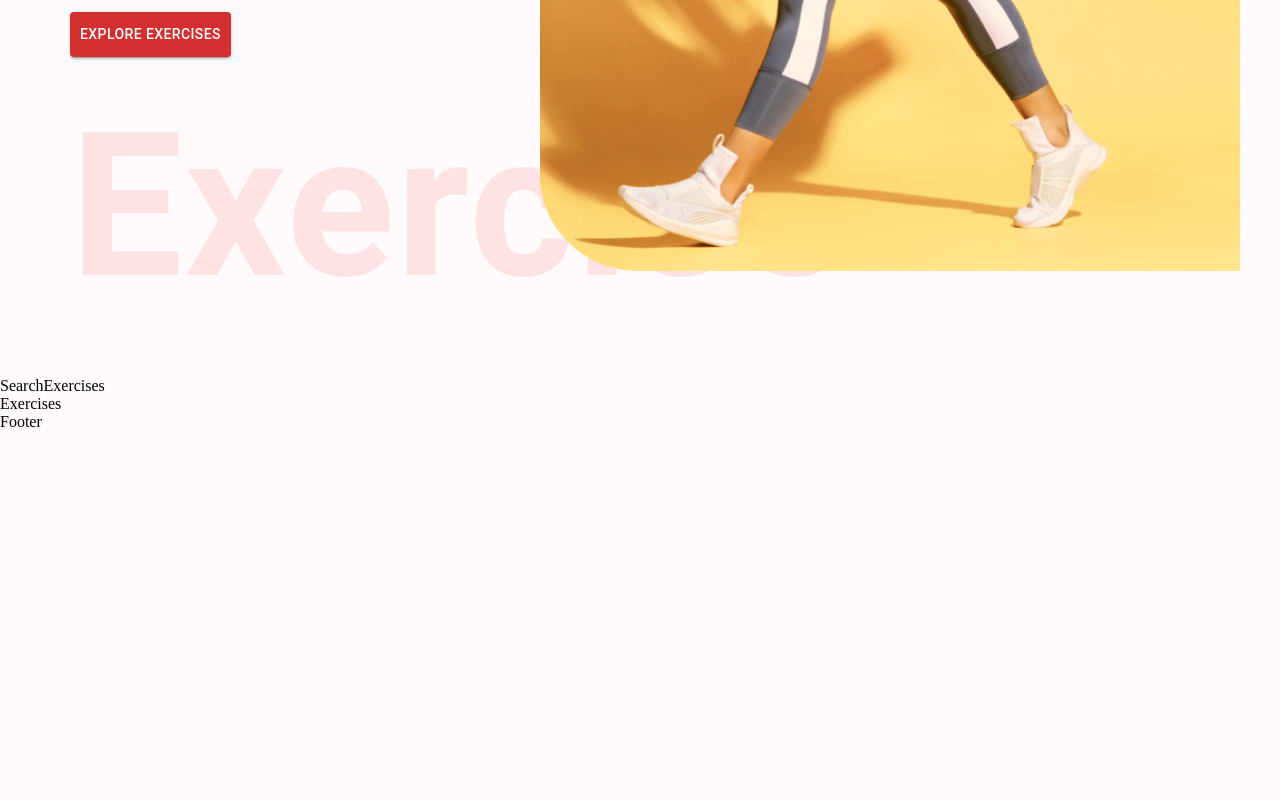
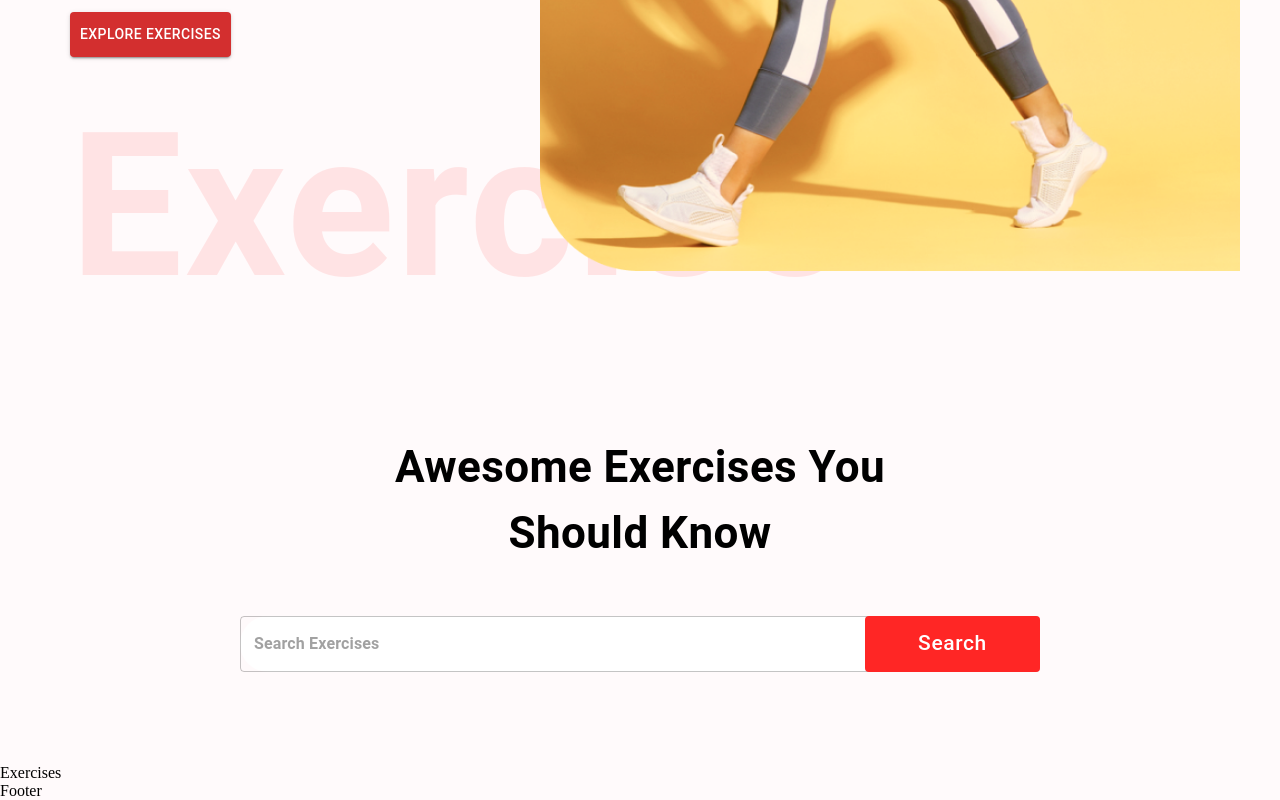
Before and after one commit to moayaan1911/fitnessClub, a React (Create React App) app: page / in a window 1280 px wide. Shown: the part 589-1389 px from the top of the page. Before the commit the page ends 1020 px from the top, so only its background shows below. Built offline with nearby package versions, Linux system fonts and the light colour scheme.

Commit message:
search exercises 101

```diff
--- a/src/components/SearchExercises.js
+++ b/src/components/SearchExercises.js
@@ -1,7 +1,59 @@
-import React from "react";
+import React, { useState, useEffect } from "react";
+import { Box, Button, Stack, Typography, TextField } from "@mui/material";
+const SearchExercises = () => {
+  const [search, setSearch] = useState("");
 
-const SearchExercises = () => {
-  return <div>SearchExercises</div>;
+  const handleSearch = async () => {
+    if (search) {
+      // const exerciseSearch=await fetchData()
+    }
+  };
+  return (
+    <Stack alignItems="center" mt="37px" justifyContent="center" p="20px">
+      <Typography
+        fontWeight={700}
+        sx={{ fontSize: { lg: "44px", xs: "30px" } }}
+        mb="50px"
+        textAlign="center"
+      >
+        Awesome Exercises You <br />
+        Should Know
+      </Typography>
+      <Box position="relative" mb="72px">
+        <TextField
+          sx={{
+            input: { fontWeight: "700", border: "none", borderRadius: "4px" },
+            width: { lg: "800px", xs: "350px" },
+            backgroundColor: "#fff",
+            borderRadius: "40px",
+          }}
+          height="76px"
+          value={search}
+          onChange={(e) => {
+            setSearch(e.target.value.toLowerCase());
+          }}
+          placeholder="Search Exercises"
+          type="text"
+        />
+        <Button
+          className="search-btn"
+          sx={{
+            bgcolor: "#FF2625",
+            color: "#fff",
+            textTransform: "none",
+            width: { lg: "175px", xs: "80px" },
+            fontSize: { lg: "21px", xs: "14px" },
+            height: "56px",
+            position: "absolute",
+            right: "0",
+          }}
+          onClick={handleSearch}
+        >
+          Search
+        </Button>
+      </Box>
+    </Stack>
+  );
 };
 
 export default SearchExercises;
```
